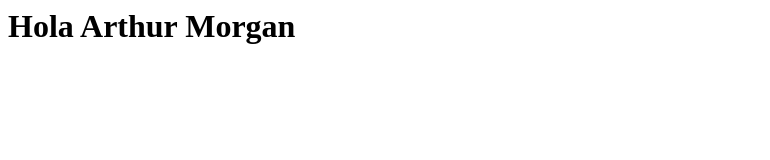
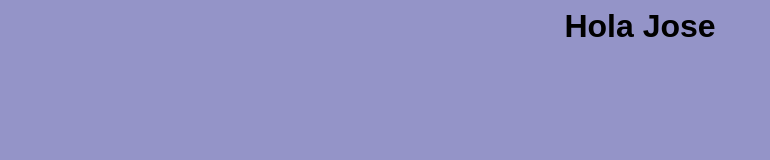
Before and after one commit to JoseLanderos/CH54_miPrimerRep, a plain HTML site: page index.html in a window 1280 px wide. Shown: the whole page, without its empty margins (0-770 px from the left). Drawn offline with Linux system fonts and the light colour scheme.

Commit message:
style: alineacion, fuente, fondo tag body

```diff
--- a/index.html
+++ b/index.html
@@ -1,11 +1,12 @@
 <html>
 
 <head>
+	<link rel="stylesheet" href="style.css">
 	<title> CH_54 </title>
 </head>
 
 <body>
-	<h1> Hola Arthur Morgan </h1>
+	<h1> Hola Jose </h1>
 </body>
 
 </html>
--- a/style.css
+++ b/style.css
@@ -0,0 +1,6 @@
+
+body {
+    font-family: Arial, sans-serif;
+    background-color: #9494c8;
+    text-align: center;
+}
```
